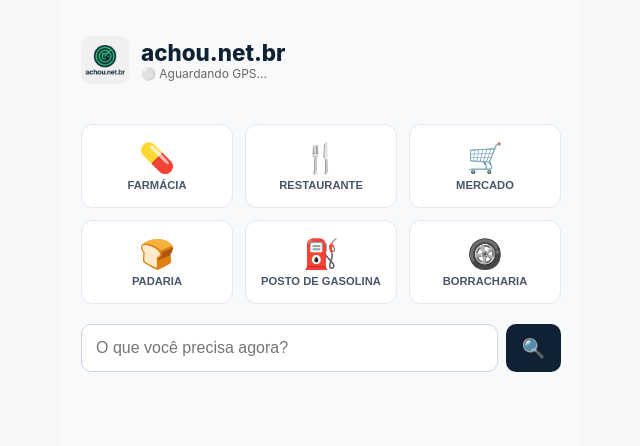
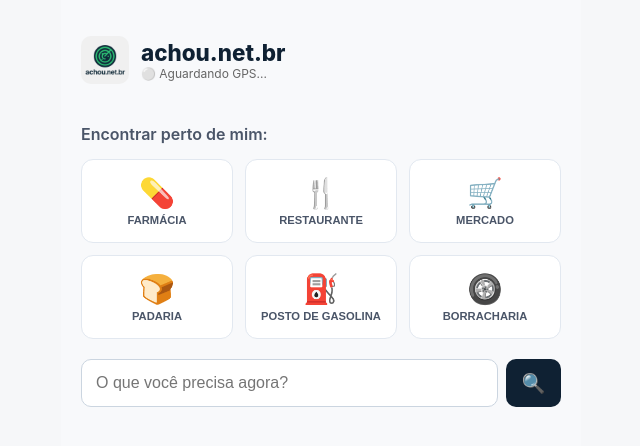
Before and after one commit to maxvilhenaviana-maker/achou-mvp, a Next.js app: page / in a window 1280 px wide. Shown: the top 446 px of the page, without its empty margins (319-959 px from the left). Built offline with nearby package versions, Linux system fonts and the light colour scheme; no server answers.

Commit message:
Add files via upload

```diff
--- a/pages/index.js
+++ b/pages/index.js
@@ -1,7 +1,7 @@
 import { useState, useEffect } from 'react';
 import Head from 'next/head';
 
-// --- COMPONENTE INTERNO: ResultCard (Consolidado para evitar erro de importação) ---
+// --- COMPONENTE INTERNO: ResultCard ---
 function ResultCard({ content }) {
   let local = {};
   try {
@@ -60,7 +60,7 @@
   );
 }
 
-// --- COMPONENTE INTERNO: InstallBanner (Consolidado) ---
+// --- COMPONENTE INTERNO: InstallBanner ---
 function InstallBanner() {
   const [deferredPrompt, setDeferredPrompt] = useState(null);
   const [isVisible, setIsVisible] = useState(false);
@@ -164,6 +164,9 @@
         </div>
       </header>
 
+      {/* NOVO SUBTÍTULO ADICIONADO ABAIXO */}
+      <h2 className="section-title">Encontrar perto de mim:</h2>
+
       <div className="grid-menu">
         {CATEGORIAS.map((cat) => (
           <button key={cat.id} className="btn-icon" onClick={() => handleSearch(cat.id)} disabled={loading}>
@@ -202,6 +205,9 @@
         .logo-img { width: 48px; height: 48px; border-radius: 10px; }
         .app-name { margin: 0; font-size: 1.4rem; font-weight: 800; color: #0F2133; }
         .gps-status { margin: 0; font-size: 0.75rem; color: #666; }
+
+        .section-title { font-size: 1rem; color: #4A5568; margin-bottom: 15px; font-weight: 600; text-align: left; }
+
         .grid-menu { display: grid; grid-template-columns: repeat(3, 1fr); gap: 12px; margin-bottom: 20px; }
         .btn-icon { background: white; border: 1px solid #E2E8F0; border-radius: 12px; padding: 16px 8px; display: flex; flex-direction: column; align-items: center; cursor: pointer; transition: transform 0.1s; }
         .btn-icon:active { transform: scale(0.95); background: #F7FAFC; }
```
